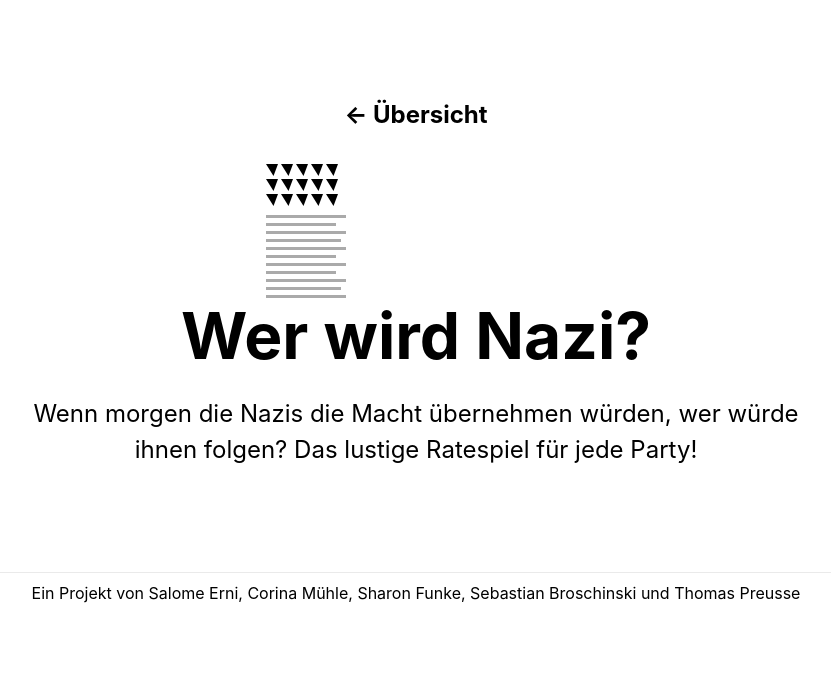
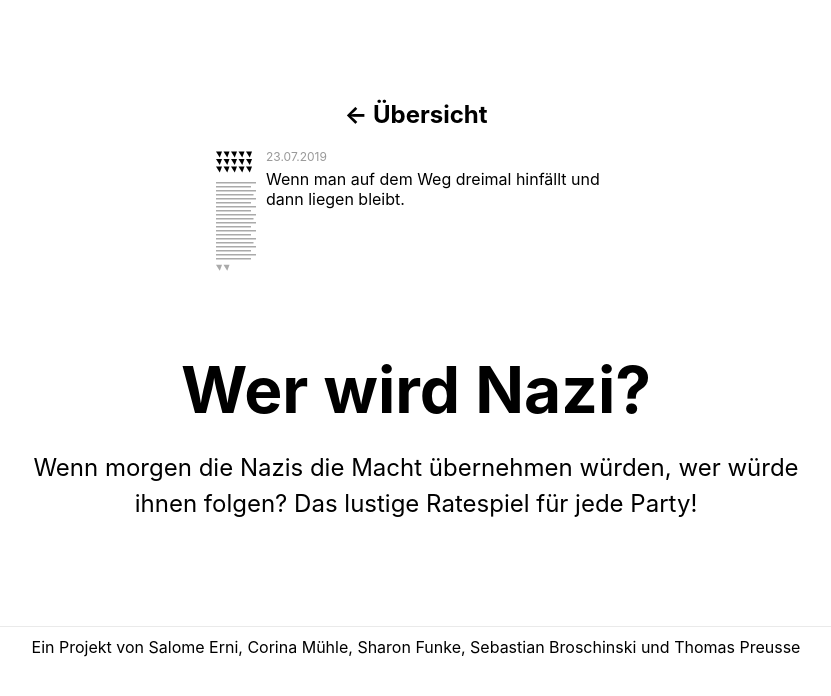
Before and after one commit to tpreusse/rejoha21, a Next.js app: page / in a window 1280 px wide. Shown: the top 696 px of the page, without its empty margins (224-1055 px from the left). Built offline with nearby package versions, Linux system fonts and the light colour scheme.

Commit message:
fix: linked article element start

```diff
--- a/components/ArticleIcon/ArticleIcon.jsx
+++ b/components/ArticleIcon/ArticleIcon.jsx
@@ -1,8 +1,8 @@
 import React from "react";
-import styles from '../../styles/ArticleIcon.module.css'
+import styles from "../../styles/ArticleIcon.module.css";
 import { scaleLinear } from "d3-scale";
-const linescale = scaleLinear().domain([0, 40]).range([3, 30]);
 
+const linescale = scaleLinear().domain([0, 40]).range([3, 20]);
 const linelengths = [80, 75, 70];
 const linespace = 8;
 const linkRowLength = 5;
@@ -21,9 +21,9 @@ const chunkArray = (arr, chunkArraySize) => {
 export const ArticleIcon = ({ textlength, linksin, linksout, linktype }) => {
   const linecount = linescale(textlength);
   return (
-    <svg viewbox="0 0 100 800" className="ArticleIcon">
+    <svg viewBox="0 0 100 400" className="ArticleIcon">
       {linksin && (
-        <g transform={`translate(0,${linkSize})`}>
+        <g transform={`translate(0,${5})`}>
           <Links type={linktype} count={linksin} />
         </g>
       )}
@@ -34,12 +34,13 @@ export const ArticleIcon = ({ textlength, linksin, linksout, linktype }) => {
             x2={linelengths[i % 2 === 0 ? 0 : i % 3 === 0 ? 1 : 2]}
             y1={i * linespace}
             y2={i * linespace}
-            className={styles.textlength}          />
+            className={styles.textlength}
+          />
         ))}
       </g>
       {linksin && (
-        <g transform={`translate(0,${linesY + linecount * linespace + linkYSpace})`}>
-          <Links type={linktype} count={linksin} />
+        <g transform={`translate(0,${linesY + linecount * linespace + linkYSpace * 0.25})`} className={styles.linksout}>
+          <Links type={linktype} count={linksout} />
         </g>
       )}
     </svg>
@@ -60,7 +61,7 @@ const Links = ({ type, count }) => {
   return (
     <g>
       {rows.map((row, i) => (
-        <g transform={`translate(0,${i * linkYSpace})`} >{row}</g>
+        <g transform={`translate(0,${i * linkYSpace})`}>{row}</g>
       ))}
     </g>
   );
--- a/pages/[...path].js
+++ b/pages/[...path].js
@@ -1,22 +1,23 @@
-import Link from 'next/link'
-import { useRouter } from 'next/router'
+import Link from "next/link";
+import { useRouter } from "next/router";
 
-import Frame from '../components/Frame'
+import Frame from "../components/Frame";
 
-import styles from '../styles/Main.module.css'
+import styles from "../styles/Main.module.css";
 
-import getDoc from '../data/doc'
+import getDoc from "../data/doc";
 
-import {ArticleIcon} from '../components/ArticleIcon/ArticleIcon'
-
+import { ArticleIcon } from "../components/ArticleIcon/ArticleIcon";
 
 export default function Detail({ doc }) {
-  const router = useRouter()
+  const router = useRouter();
 
   if (router.isFallback) {
-    return <Frame pageTitle='Lädt…'>
-      <p className={styles.description}>Lädt…</p>
-    </Frame>
+    return (
+      <Frame pageTitle="Lädt…">
+        <p className={styles.description}>Lädt…</p>
+      </Frame>
+    );
   }
 
   return (
@@ -26,38 +27,41 @@ export default function Detail({ doc }) {
           <h2>&larr; Übersicht</h2>
         </a>
       </Link>
+      <div className={styles.linkedArticleContainer}>
+        <div className={styles.icon}>
+          <ArticleIcon textlength={40} linksin={15} linksout={2} linktype={"triangles"} />
+        </div>
+        <div className={styles.articleData}>
+        <div className={styles.date}>23.07.2019</div>
+        <div className={styles.headline}>Wenn man auf dem Weg dreimal hinfällt und dann liegen bleibt.</div>
+        </div>
 
-      <ArticleIcon textlength={40} linksin={15} linksout={2} linktype={"triangles"} />
-
-      <h1 className={styles.title}>
-        {doc.title}
-      </h1>
-      <p className={styles.description}>
-        {doc.description}
-      </p>
+      </div>
+      <h1 className={styles.title}>{doc.title}</h1>
+      <p className={styles.description}>{doc.description}</p>
     </Frame>
-  )
+  );
 }
 
 export async function getStaticProps({ params }) {
-  const data = getDoc(params.path.join('/'))
+  const data = getDoc(params.path.join("/"));
 
   if (!data) {
     return {
-      notFound: true
-    }
+      notFound: true,
+    };
   }
 
   return {
     props: {
-      ...data
+      ...data,
     },
-  }
+  };
 }
 
 export async function getStaticPaths() {
   return {
     paths: [],
-    fallback: true
+    fallback: true,
   };
 }
--- a/styles/ArticleIcon.module.css
+++ b/styles/ArticleIcon.module.css
@@ -2,3 +2,6 @@
   stroke: #aaa;
   stroke-width: 3;
 }
+.linksout {
+  fill: #aaa;
+}
--- a/styles/Main.module.css
+++ b/styles/Main.module.css
@@ -106,3 +106,22 @@
     flex-direction: column;
   }
 }
+
+.linkedArticleContainer {
+  display: flex;
+  width: 50%;
+}
+.icon {
+  width: 50px;
+  min-width: 50px;
+}
+.articleData {
+}
+.date {
+  color: #999;
+  font-size: 12px;
+  margin-bottom: 5px;
+}
+.headline{
+  text-align: left;
+}
```
Also changed, not shown: components/ArticleIcon/styles.css (deleted, +0 -9 lines).
